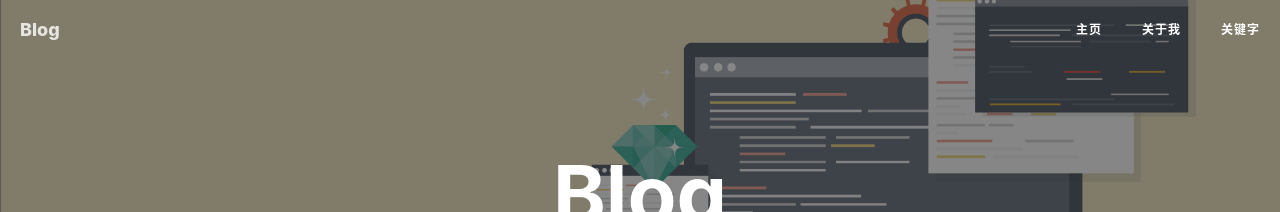
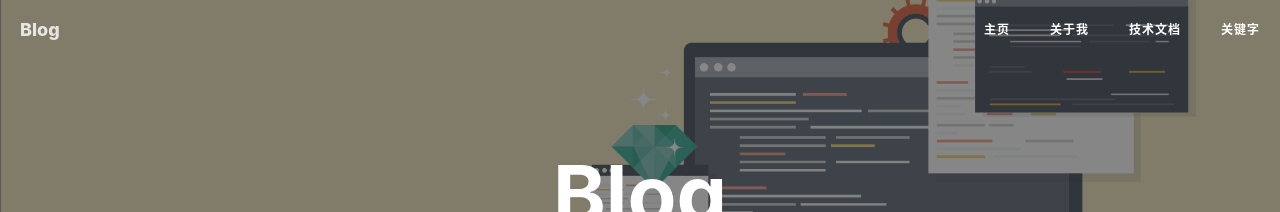
Before and after one commit to superZhouDaLu/superzhoudalu.github.io, a Jekyll site: the page built from index.html, in a window 1280 px wide. Shown: the top 212 px of the page. Built offline with Jekyll 4.4.1, drawn with Linux system fonts in a browser that asks for light colours; nearby versions of some CDN libraries; the list of posts is cut into pages by our own code; comment, search, counter and statistics services are not loaded.

Commit message:
update ===> : 博客主页面新增跳转链接。

```diff
--- a/docs/index.html
+++ b/docs/index.html
@@ -1,3 +1,11 @@
+---
+
+title: 技术文档
+
+layout: default
+
+---
+
 <!DOCTYPE html>
 <html lang="zh-CN">
   <head>
```
